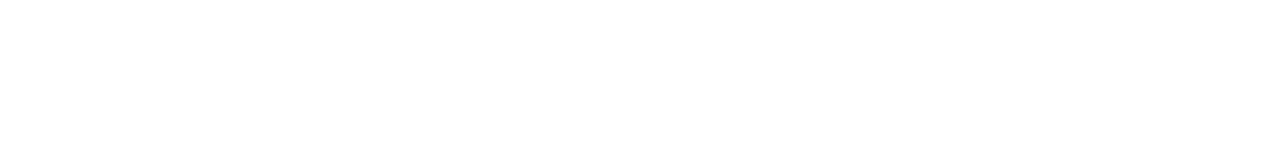
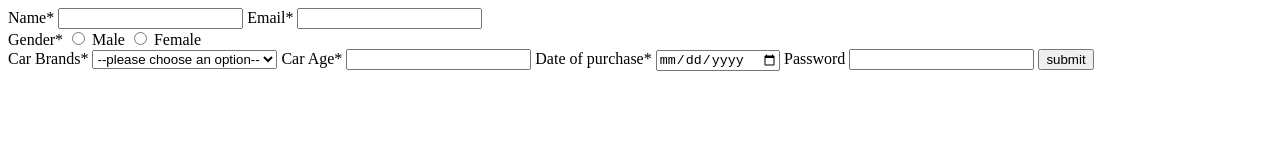
Before and after one commit to acciojob/car-insurance-form-S-Manisha, a website: page main.html in a window 1280 px wide. Drawn offline with Linux system fonts and the light colour scheme.

Commit message:
created a submission

```diff
--- a/main.html
+++ b/main.html
@@ -8,6 +8,42 @@
 
 <body>
 	<!-- the entire body must be written by student -->
+	<form id="my_form" method="post">
+
+	 <label for="name">Name*</label>
+    <input type="text" id="name" required>
+
+    <label for="email">Email*</label>
+    <input type="text" id="email" required>
+ <div>
+
+    <label for="gender">Gender*</label>
+    <input type="radio" id="male" name="gender" required>
+    <label for="male">Male</label>
+    <input type="radio" id="Female" name="gender" required>
+	<label for="female">Female</label>
+	  </div>
+
+	 <label for="Cars">Car Brands* </label>
+	 <select id="Cars"  required>
+     <option value="" disable selected>--please choose an option--</option>
+     <option value="BMW">BMW</option>
+     <option value="Audi">Audi</option>
+     <option value="Mercedes">Mercedes</option>
+</select>
+
+	  <label for="carage">Car Age*</label>
+      <input type="number" id="carage" required>
+
+     <label for="dop">Date of purchase*</label>
+     <input type="date" id="dop" required>
+
+	 <label for="password">Password</label>
+	 <input type="password" id="password" required>
+
+
+	 <button type="submit" >submit</button>
+	</form>
     <script type="text/javascript" src="./script.js">
 </script>
 
```
